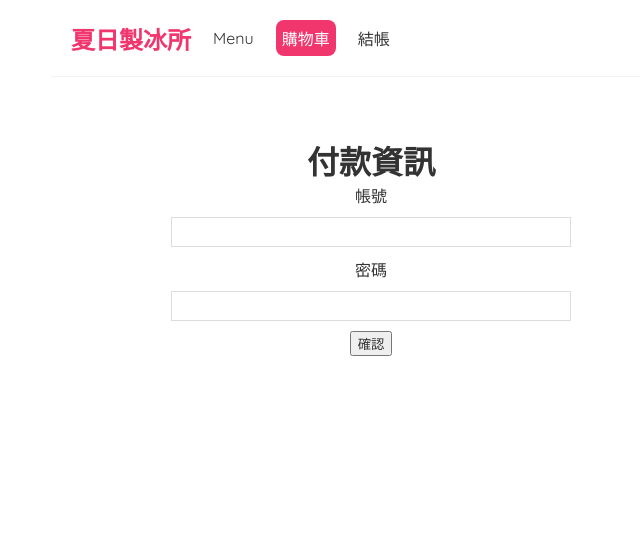
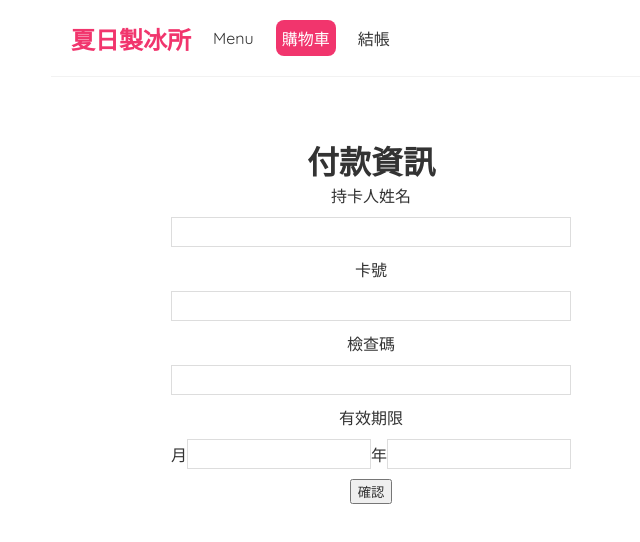
Before and after one commit to 408262090/IceShop, a React (Create React App) app: page /checkout in a window 1280 px wide. Shown: the top 542 px of the page, without its empty margins (269-909 px from the left). Built offline with nearby package versions, Linux system fonts and the light colour scheme.

Commit message:
付款頁面更新

```diff
--- a/src/App.js
+++ b/src/App.js
@@ -3,6 +3,7 @@ import Home from './Home';
 import Check from './Check';
 import Cart from './Cart';
 import ItemDetails from './ItemDetail';
+import Done from './Done';
 
 import { BrowserRouter as Router, Route, Switch } from 'react-router-dom'
 
@@ -26,6 +27,9 @@ function App() {
             <Route path='/items/:id'>
               <ItemDetails/>
             </Route>
+            <Route path='/success'>
+              <Done/>
+            </Route>
           </Switch>
         </div>
       </div>
--- a/src/Cart.js
+++ b/src/Cart.js
@@ -1,6 +1,7 @@
 import { useState, useEffect} from "react";
 import useFetch from './useFetch';
 import { Link } from "react-router-dom"
+import Check from './Check';
 
 const Cart = () => {
 
--- a/src/Check.js
+++ b/src/Check.js
@@ -1,18 +1,45 @@
+import { useHistory } from "react-router-dom";
+
 const Check = () => {
-    return (
+  const history = useHistory();
+
+  const handleSubmit=(e)=>{
+    e.preventDefault();
+    history.push('/success');
+  }
+
+  return (
         <div className="Check">
             <h1>付款資訊</h1>
-            <form>
-                <label>帳號</label>
+            <form onSubmit={handleSubmit}>
+                <label>持卡人姓名</label>
                 <input
                   type ="text"
-                  required
+
                 />
-                <label>密碼</label>
+                <label>卡號</label>
                 <input
                   type ="text"
-                  required
+
                 />
+                <label>檢查碼</label>
+                <input
+                  type ="text"
+
+                />
+                <label>有效期限</label>
+                <div className="period">
+                  <label>月</label>
+                  <input
+                    type ="text"
+
+                  />
+                  <label>年</label>
+                  <input
+                    type ="text"
+
+                  />
+                </div>
                 <button>確認</button>
             </form>
         </div>
--- /dev/null
+++ b/src/Done.js
@@ -0,0 +1,7 @@
+const Done = () => {
+    return (
+        <h1>付款成功 !</h1>
+     );
+}
+
+export default Done;
--- a/src/index.css
+++ b/src/index.css
@@ -93,3 +93,7 @@ aside {
 .cart-item a{
   text-decoration: none;
 }
+.period{
+  display: flex;
+  align-items: center;
+}
```
